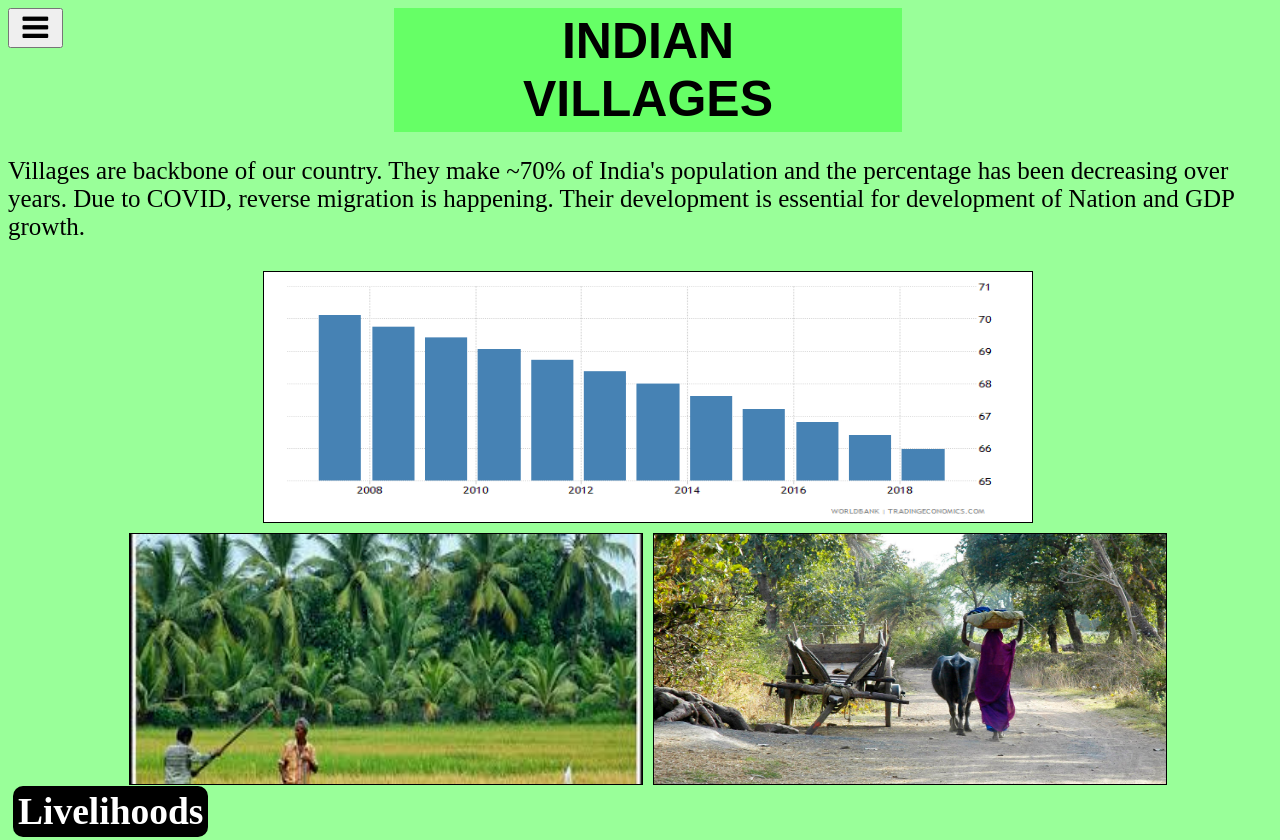
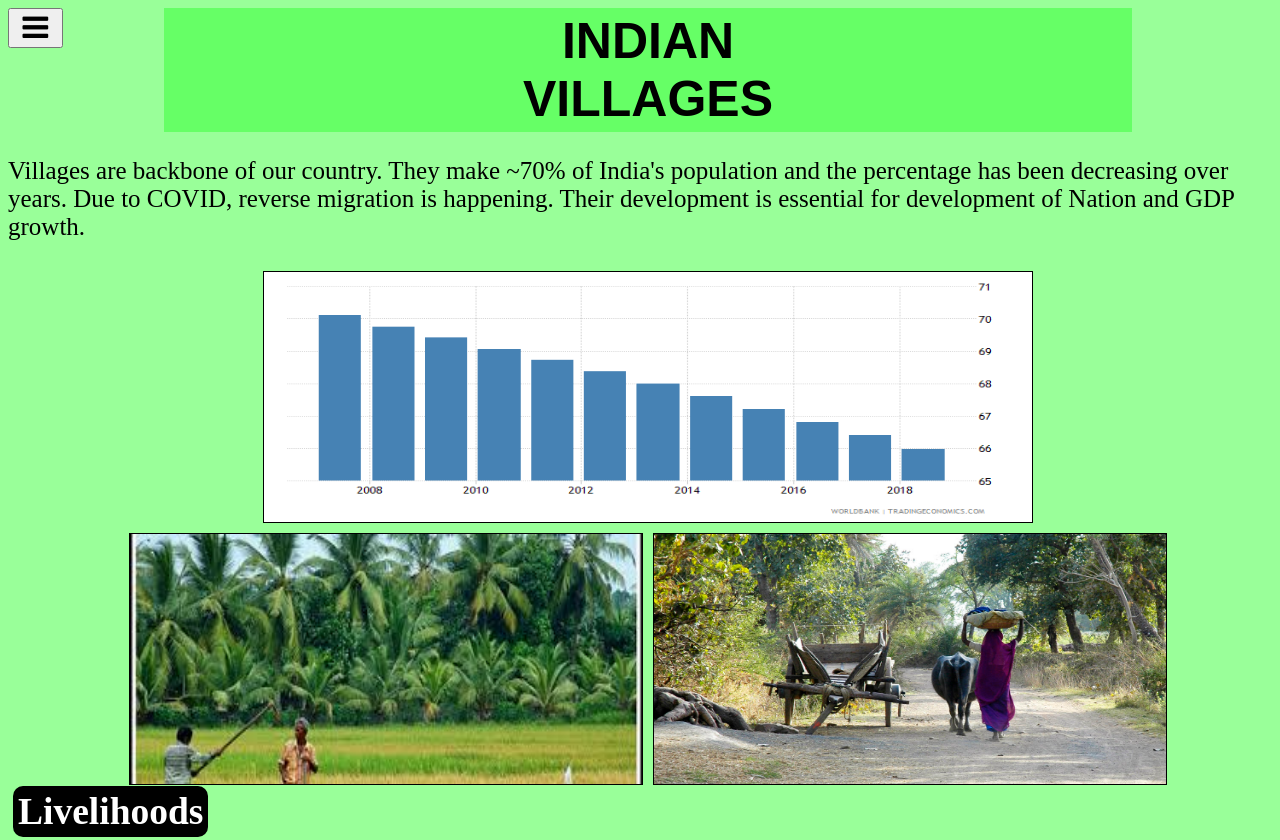
Before and after one commit to renu-konda/190050061CSS.github.io, a plain HTML site: page index.html in a window 1280 px wide. Shown: the top 840 px of the page. Drawn offline with Linux system fonts and the light colour scheme.

Commit message:
Update style.css

```diff
--- a/style.css
+++ b/style.css
@@ -10,7 +10,7 @@ h1{
 	text-align: center;
 	font-family: arial;
 	background-color: #66ff66;
-	width: 500px;
+	width: 75%;
 	margin:auto;
 	padding: 4px;
 	display: flex;
```
